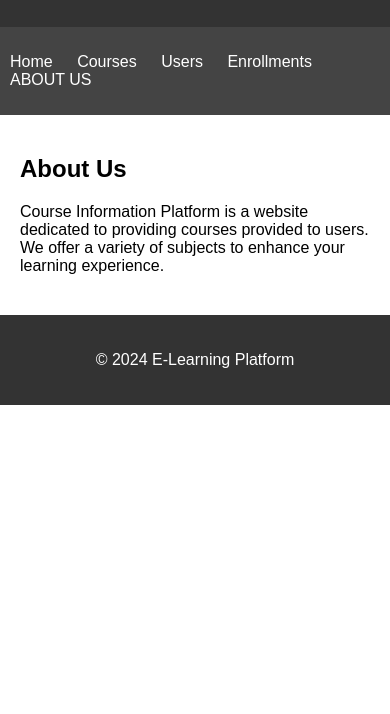
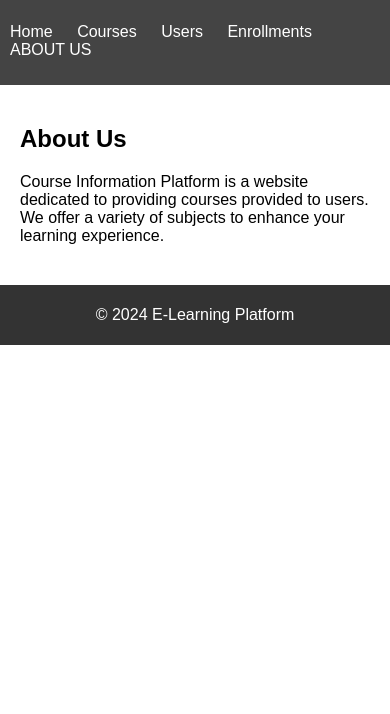
Before and after one commit to pavandatla23/MyWeb, a plain HTML site: page index.html in a window 390 px wide. Shown: the part 130-844 px from the top of the page. Drawn offline with Linux system fonts and the light colour scheme; a script that the page names is missing.

Commit message:
TestThree

```diff
--- a/css/main.css
+++ b/css/main.css
@@ -54,3 +54,8 @@ table {
     table th {
         background-color: #f2f2f2;
     }
+@media screen and (max-width: 480px) {
+    /* Adjust styles for small screens (mobile) */
+    header, footer {
+        padding: 5px;
+    }
```
